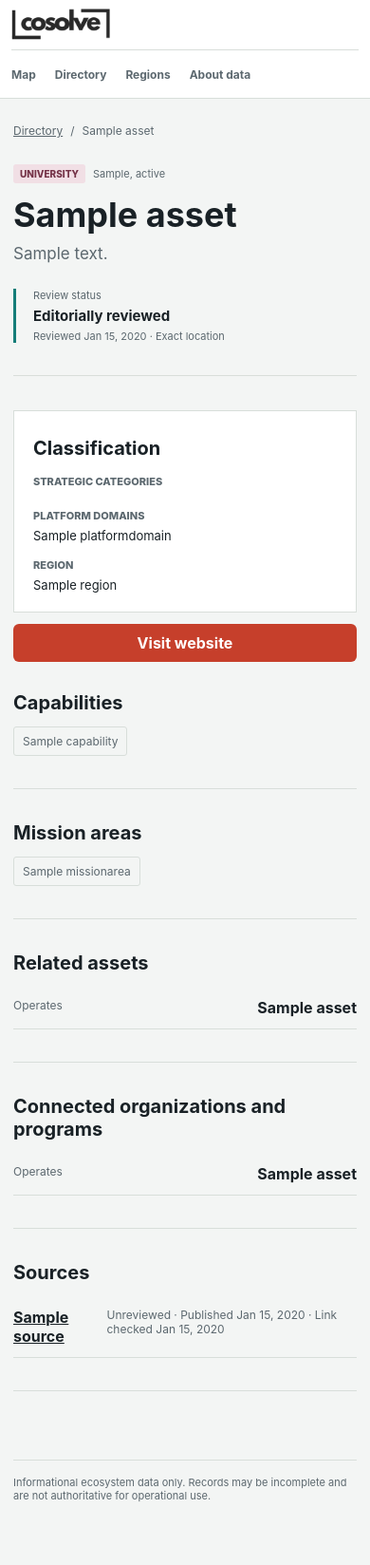
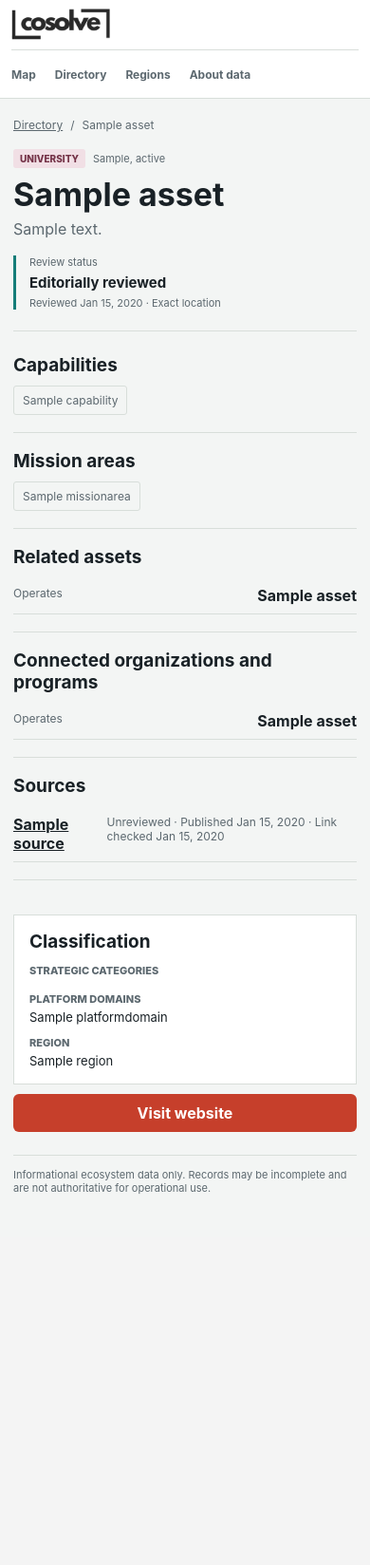
Before and after one commit to jschwartz1313/COSOLVE-Asset-Map, a Django app: a page that uses templates/base.html in a window 390 px wide. Shown: the whole page at 95% size. After the commit the page ends 1258 px from the top, so only its background shows below. Run offline with Django 5.2, Linux system fonts and the light colour scheme; tables that the repository leaves empty hold one stand-in row (values such as "Sample post").

Commit message:
Tighten asset detail page layout

```diff
--- a/static/css/base.css
+++ b/static/css/base.css
@@ -95,31 +95,31 @@ summary { margin-bottom: 8px; cursor: pointer; font-size: 12px; font-weight: 750
 .pagination a { color: var(--brand-dark); font-weight: 700; }
 .empty-state { grid-column: 1 / -1; padding: 60px 20px; text-align: center; border: 1px dashed var(--line-strong); }
 
-.detail-page { width: min(1180px, calc(100% - 40px)); margin: 0 auto; padding: 26px 0 50px; }
-.breadcrumbs { display: flex; gap: 8px; color: var(--ink-muted); font-size: 12px; margin-bottom: 28px; }
-.detail-header { display: grid; grid-template-columns: minmax(0, 1fr) 190px; gap: 48px; align-items: end; padding-bottom: 34px; border-bottom: 1px solid var(--line); }
+.detail-page { width: min(1180px, calc(100% - 40px)); margin: 0 auto; padding: 20px 0 32px; }
+.breadcrumbs { display: flex; gap: 8px; color: var(--ink-muted); font-size: 12px; margin-bottom: 18px; }
+.detail-header { display: grid; grid-template-columns: minmax(0, 1fr) 190px; gap: 32px; align-items: end; padding-bottom: 22px; border-bottom: 1px solid var(--line); }
 .detail-header .card-meta { justify-content: flex-start; }
-.detail-header h1 { max-width: 800px; margin: 15px 0 10px; font-size: clamp(34px, 5vw, 58px); line-height: 1.02; }
-.lead { max-width: 780px; margin-bottom: 0; color: var(--ink-muted); font-size: 17px; line-height: 1.5; }
-.verification-block { padding-left: 18px; border-left: 3px solid var(--teal); }
+.detail-header h1 { max-width: 800px; margin: 10px 0 7px; font-size: clamp(32px, 4vw, 48px); line-height: 1.05; }
+.lead { max-width: 780px; margin-bottom: 0; color: var(--ink-muted); font-size: 16px; line-height: 1.45; }
+.verification-block { padding-left: 14px; border-left: 3px solid var(--teal); }
 .verification-block span, .verification-block strong, .verification-block small { display: block; }
 .verification-block span, .verification-block small { color: var(--ink-muted); font-size: 11px; }
 .verification-block strong { margin: 5px 0; font-size: 15px; }
-.detail-grid { display: grid; grid-template-columns: minmax(0, 1fr) 310px; gap: 60px; padding-top: 36px; }
-.detail-main section { padding: 0 0 34px; margin-bottom: 34px; border-bottom: 1px solid var(--line); }
-.detail-main h2, .detail-sidebar h2 { font-size: 20px; margin: 7px 0 13px; }
+.detail-grid { display: grid; grid-template-columns: minmax(0, 1fr) 290px; gap: 36px; padding-top: 24px; }
+.detail-main section { padding: 0 0 18px; margin-bottom: 18px; border-bottom: 1px solid var(--line); }
+.detail-main h2, .detail-sidebar h2 { font-size: 19px; margin: 0 0 10px; }
 .detail-main p { line-height: 1.75; }
-.detail-sidebar section { padding: 20px; background: var(--paper); border: 1px solid var(--line); }
+.detail-sidebar section { padding: 16px; background: var(--paper); border: 1px solid var(--line); }
 .detail-sidebar dl { margin: 0; }
-.detail-sidebar dt { margin-top: 16px; color: var(--ink-muted); font-size: 11px; font-weight: 800; text-transform: uppercase; }
-.detail-sidebar dd { margin: 6px 0 0; display: grid; gap: 4px; font-size: 13px; }
-.detail-sidebar .button { margin-top: 12px; }
-.source-list, .relationship-list { display: grid; gap: 9px; }
+.detail-sidebar dt { margin-top: 12px; color: var(--ink-muted); font-size: 11px; font-weight: 800; text-transform: uppercase; }
+.detail-sidebar dd { margin: 4px 0 0; display: grid; gap: 3px; font-size: 13px; }
+.detail-sidebar .button { margin-top: 10px; }
+.source-list, .relationship-list { display: grid; }
 .section-note { margin: 10px 0 0; color: var(--ink-muted); font-size: 12px; }
-.source-list > div, .relationship-list a { padding: 12px 0; display: flex; justify-content: space-between; gap: 16px; border-bottom: 1px solid var(--line); }
+.source-list > div, .relationship-list a { padding: 9px 0; display: flex; justify-content: space-between; gap: 16px; border-bottom: 1px solid var(--line); }
 .source-list span, .relationship-list span { color: var(--ink-muted); font-size: 12px; }
 .relationship-list a { text-decoration: none; }
-.public-disclaimer { margin-top: 38px; padding: 16px 0; color: var(--ink-muted); border-top: 1px solid var(--line); font-size: 11px; }
+.public-disclaimer { margin-top: 24px; padding: 13px 0; color: var(--ink-muted); border-top: 1px solid var(--line); font-size: 11px; }
 
 .page-heading { max-width: 760px; margin-bottom: 30px; }
 .page-heading h1 { margin: 8px 0 12px; font-size: 40px; line-height: 1.08; }
@@ -173,10 +173,9 @@ summary { margin-bottom: 8px; cursor: pointer; font-size: 12px; font-weight: 750
   .directory-classification small { max-width: 45vw; }
   .directory-location { justify-items: end; }
   .detail-page { width: min(100% - 28px, 1180px); }
-  .detail-header { grid-template-columns: 1fr; gap: 24px; }
-  .detail-header h1 { font-size: 36px; }
-  .detail-grid { grid-template-columns: 1fr; gap: 24px; }
-  .detail-sidebar { order: -1; }
+  .detail-header { grid-template-columns: minmax(0, 1fr) 180px; gap: 24px; }
+  .detail-header h1 { font-size: 34px; }
+  .detail-grid { grid-template-columns: minmax(0, 1fr) 220px; gap: 24px; }
   .compare-controls, .comparison-grid, .about-grid { grid-template-columns: 1fr; }
   .comparison-grid { gap: 48px; }
   .data-stats { grid-template-columns: 1fr; }
@@ -192,5 +191,8 @@ summary { margin-bottom: 8px; cursor: pointer; font-size: 12px; font-weight: 750
   .primary-nav a { flex: 0 0 auto; }
   .directory-filters form { grid-template-columns: 1fr; }
   .directory-filters form > .search-field, .directory-filters form > .filter-actions { grid-column: auto; }
+  .detail-header, .detail-grid { grid-template-columns: 1fr; }
+  .detail-header { gap: 16px; }
+  .detail-grid { gap: 18px; }
   .page-heading h1 { font-size: 34px; }
 }
--- a/templates/base.html
+++ b/templates/base.html
@@ -8,7 +8,7 @@
   <title>{% block title %}COSOLVE Asset Map{% endblock %}</title>
   <link rel="preconnect" href="https://unpkg.com">
   <link rel="stylesheet" href="{% static 'css/tokens.css' %}?v=20260717">
-  <link rel="stylesheet" href="{% static 'css/base.css' %}?v=20260721">
+  <link rel="stylesheet" href="{% static 'css/base.css' %}?v=20260721-2">
   {% block extra_css %}{% endblock %}
 </head>
 <body>
```
Also changed, not shown: tests/browser/map.spec.mjs (+9 -0 lines).
